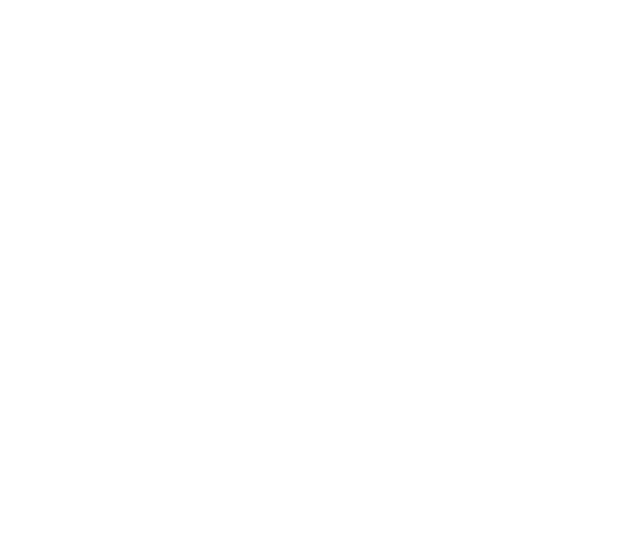
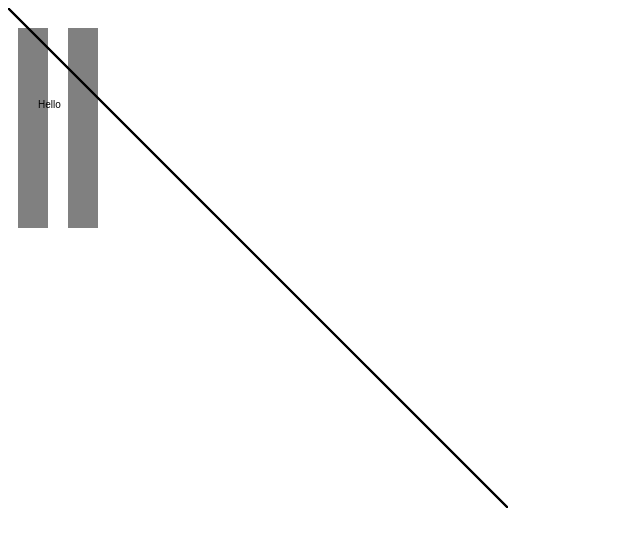
Before and after one commit to dbateman3/canvas-play, a plain HTML site: page index.html in a window 1280 px wide. Shown: the whole page, without its empty margins (0-640 px from the left). Drawn offline with Linux system fonts and the light colour scheme.

Commit message:
Basic shapes, lines, and text

```diff
--- a/index.html
+++ b/index.html
@@ -1,5 +1,8 @@
+
+<!DOCTYPE html>
 <html>
 	<head>
+		<meta charset="utf-8">
 		<title>Canvas</title>
 		<link rel="stylesheet" href="main.css">
 	</head>
--- a/script.js
+++ b/script.js
@@ -0,0 +1,24 @@
+let data = [16, 68, 20, 30, 54];
+// Reference the canvas
+let canvas = document.getElementById("canvas");
+
+// get a reference to the drawing context
+let c = canvas.getContext("2d");
+
+// draw rectangles
+c.fillStyle = "gray";
+c.fillRect(10, 20, 30, 200);
+c.fillRect(60, 20, 30, 200);
+
+//draw lines
+c.fillStyle = "black";
+c.lineWidth = 2.0;
+c.beginPath();
+c.moveTo(0, 0);
+c.lineTo(500, 500);
+c.stroke();
+
+//draw words
+c.fillStyle = "black";
+c.fillText("Hello", 30, 100);
+c.stroke();
```
Also changed, not shown: 1 other file. Lines whose indentation alone changed are shown as unchanged.
